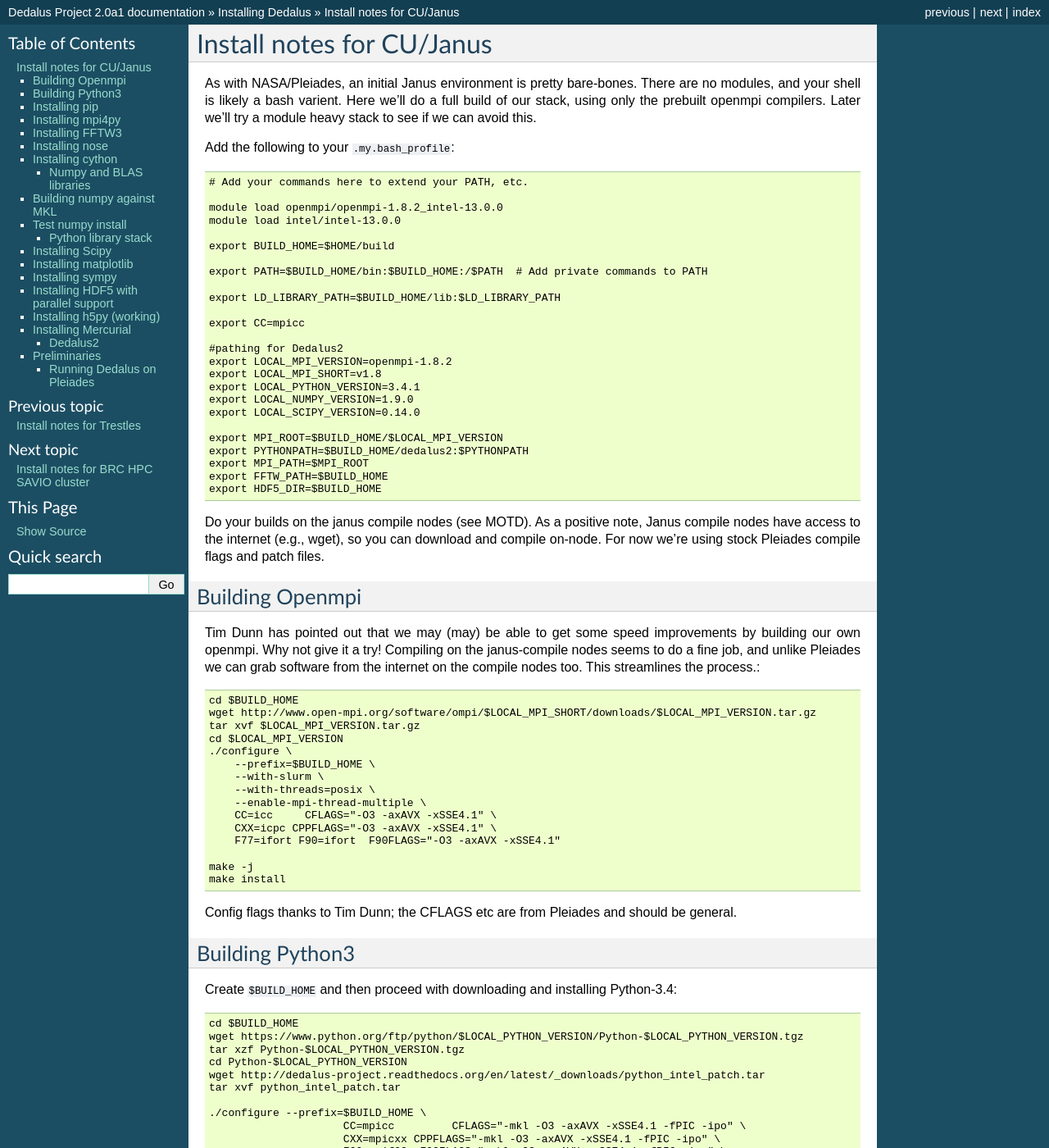
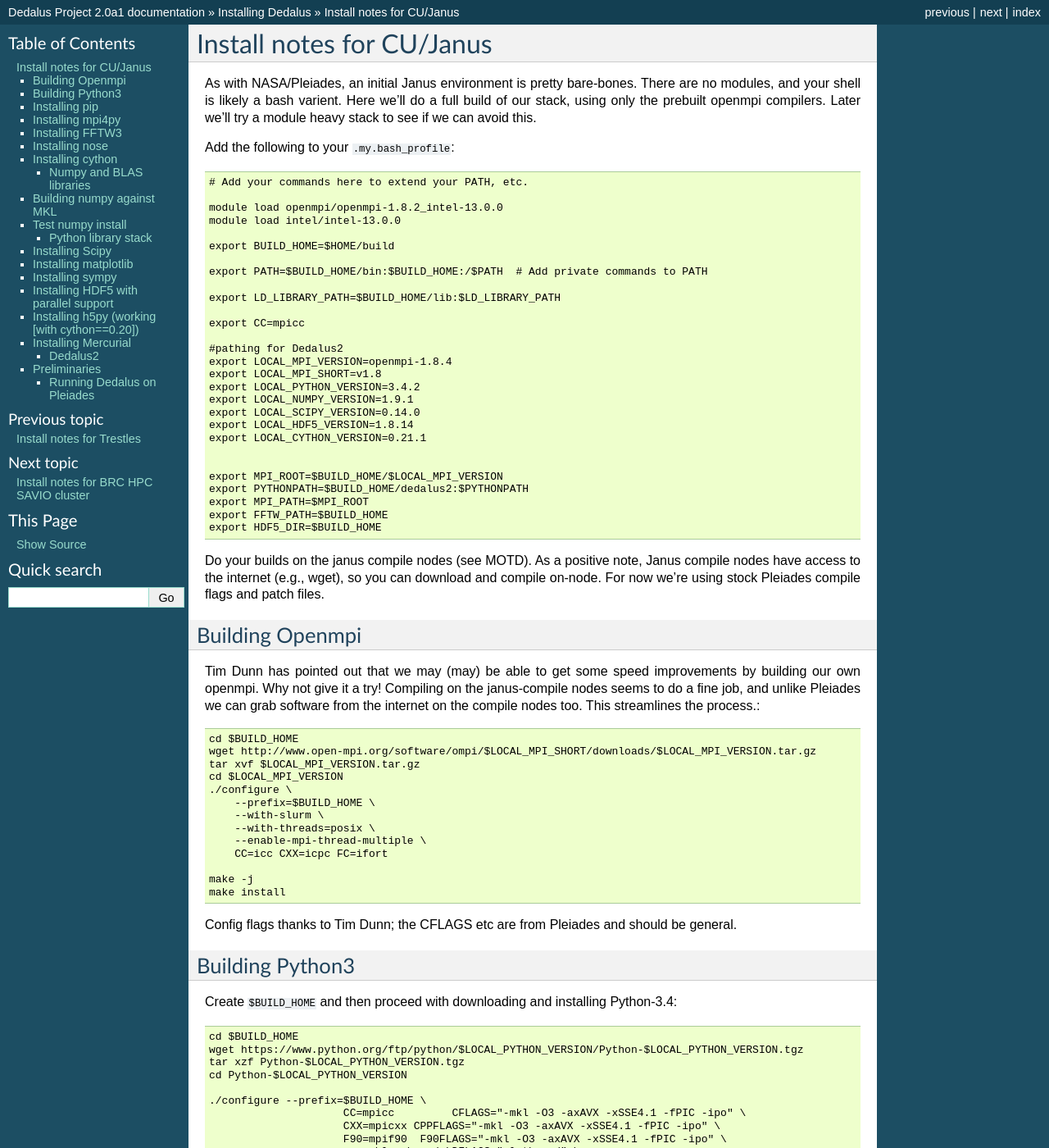
Before and after one commit to DedalusProject/dedalus, a Sphinx documentation site: the page built from docs/machines/janus/janus.rst, in a window 1280 px wide and 1400 px high. Shown: the whole window at 82% size. Built offline with Sphinx 7.4.7, drawn with Linux system fonts in a browser that asks for light colours; formulas are drawn with MathJax 3; pages that are not in the unit, such as notebooks, are missing from menus; some of the changed text lies outside the part shown.

Commit message:
Updating Janus and Pleaides install notes.
hg hash: 55e2bbe97e4929fb52319ed7e7c39ce936e147a6

```diff
--- a/docs/machines/janus/janus.rst
+++ b/docs/machines/janus/janus.rst
@@ -23,11 +23,14 @@
   export CC=mpicc
 
   #pathing for Dedalus2
-  export LOCAL_MPI_VERSION=openmpi-1.8.2
+  export LOCAL_MPI_VERSION=openmpi-1.8.4
   export LOCAL_MPI_SHORT=v1.8
-  export LOCAL_PYTHON_VERSION=3.4.1
-  export LOCAL_NUMPY_VERSION=1.9.0
+  export LOCAL_PYTHON_VERSION=3.4.2
+  export LOCAL_NUMPY_VERSION=1.9.1
   export LOCAL_SCIPY_VERSION=0.14.0
+  export LOCAL_HDF5_VERSION=1.8.14
+  export LOCAL_CYTHON_VERSION=0.21.1
+
 
   export MPI_ROOT=$BUILD_HOME/$LOCAL_MPI_VERSION
   export PYTHONPATH=$BUILD_HOME/dedalus2:$PYTHONPATH
@@ -58,9 +61,7 @@
         --with-slurm \
         --with-threads=posix \
         --enable-mpi-thread-multiple \
-        CC=icc     CFLAGS="-O3 -axAVX -xSSE4.1" \
-        CXX=icpc CPPFLAGS="-O3 -axAVX -xSSE4.1" \
-        F77=ifort F90=ifort  F90FLAGS="-O3 -axAVX -xSSE4.1"
+        CC=icc CXX=icpc FC=ifort
 
     make -j
     make install
@@ -78,8 +79,6 @@
     wget https://www.python.org/ftp/python/$LOCAL_PYTHON_VERSION/Python-$LOCAL_PYTHON_VERSION.tgz
     tar xzf Python-$LOCAL_PYTHON_VERSION.tgz
     cd Python-$LOCAL_PYTHON_VERSION
-    wget http://dedalus-project.readthedocs.org/en/latest/_downloads/python_intel_patch.tar
-    tar xvf python_intel_patch.tar
 
     ./configure --prefix=$BUILD_HOME \
                          CC=mpicc         CFLAGS="-mkl -O3 -axAVX -xSSE4.1 -fPIC -ipo" \
@@ -91,9 +90,7 @@
     make -j
     make install
 
-The intel patch above fixes a problem with ctypes for intel compilers.
-
-
+The former patch for Intel compilers to handle ctypes is no longer necessary.
 
 Installing pip
 -------------------------
@@ -153,12 +151,10 @@
 
 This should just be pip installed::
 
-     pip3 install cython==0.20.1
+     pip3 install cython==0.20
 
-.. note::
-     We're failing with a unicode error right now when we build the
-     default (0.21).  Arg.  For now we'll revert to 0.20.1, which
-     seems to work fine.
+Only version 0.20 is working reliably on Janus (especially with
+h5py).  Higher versions are hitting the unicode errors.
 
 Numpy and BLAS libraries
 ======================================
@@ -306,9 +302,10 @@
 The new analysis package brings HDF5 file writing capbaility.  This
 needs to be compiled with support for parallel (mpi) I/O::
 
-     wget http://www.hdfgroup.org/ftp/HDF5/current/src/hdf5-1.8.13.tar
-     tar xvf hdf5-1.8.13.tar
-     cd hdf5-1.8.13
+     wget http://www.hdfgroup.org/ftp/HDF5/current/src/hdf5-$LOCAL_HDF5_VERSION.tar.gz
+
+     tar xvzf hdf5-$LOCAL_HDF5_VERSION.tar.gz
+     cd hdf5-$LOCAL_HDF5_VERSION
      ./configure --prefix=$BUILD_HOME \
                          CC=mpicc         CFLAGS="-O3 -axAVX -xSSE4.1" \
                          CXX=mpicxx CPPFLAGS="-O3 -axAVX -xSSE4.1" \
@@ -321,7 +318,7 @@
 
 
 
-Installing h5py (working)
+Installing h5py (working [with cython==0.20])
 ----------------------------------------------------
 
 Next, install h5py.  For reasons that are currently unclear to me,
```
Also changed, not shown: other parts of docs/machines/janus/janus.rst (+3 -1 lines), docs/machines/nasa_pleiades/pleiades_intel.rst (+34 -64 lines).
